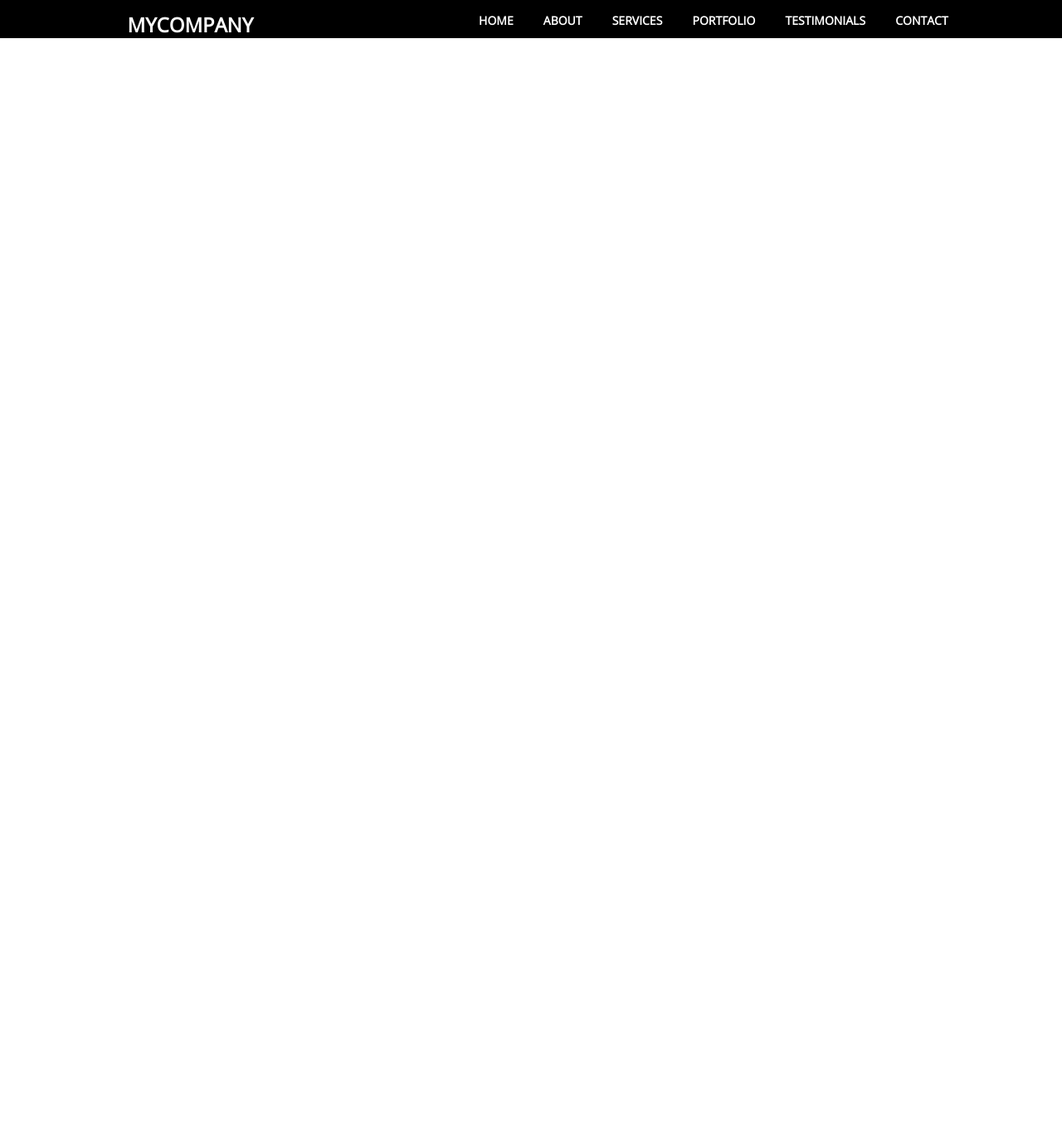
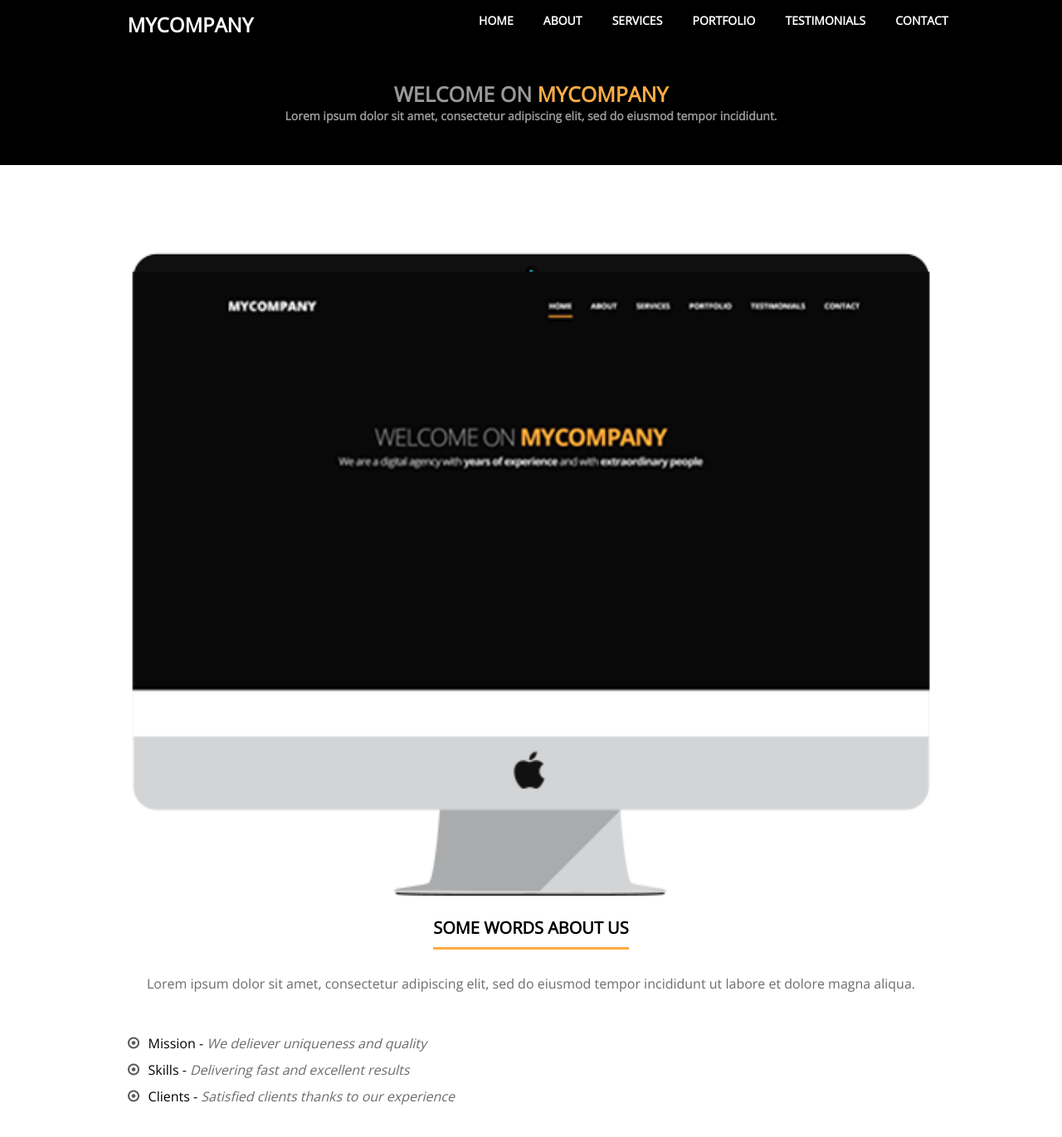
Before and after one commit to Quinlys/TrainingWebsite, a plain HTML site: page index.html in a window 1280 px wide. Shown: the part 43-1414 px from the top of the page at 83% size. Before the commit the page ends 800 px from the top, so only its background shows below. Drawn offline with nearby package versions, Linux system fonts and the light colour scheme.

Commit message:
Upload 2 blocks

```diff
--- a/index.html
+++ b/index.html
@@ -23,7 +23,35 @@
             </div>
         </nav>
     </header>
-
+    <main>
+        <div class="main-welcome">
+            <h1>
+                WELCOME ON <span class="mycompany">MYCOMPANY</span>
+                <p>
+                    Lorem ipsum dolor sit amet, consectetur adipiscing elit, sed do eiusmod tempor incididunt.
+                </p>
+            </h1>
+        </div>
+        <div class="wrapper">
+            <div class="main-about">
+                <div class="about-left">
+                    <img src="img/mac.png" alt="mac" class="mw-100">
+                </div>
+                <div class="about-right">
+                    <h1>SOME WORDS ABOUT US</h1>
+                    <p>
+                        Lorem ipsum dolor sit amet, consectetur adipiscing elit, sed do eiusmod tempor
+                        incididunt ut labore et dolore magna aliqua.
+                    </p>
+                    <ul>
+                        <li>Mission - <i>We deliever uniqueness and quality</i></li>
+                        <li>Skills - <i>Delivering fast and excellent results</i></li>
+                        <li>Clients - <i>Satisfied clients thanks to our experience</i></li>
+                    </ul>
+                </div>
+            </div>
+        </div>
+    </main>
     <script src="index.js"></script>
 </body>
 </html>
--- a/style.css
+++ b/style.css
@@ -50,12 +50,110 @@ nav {
     display: none;
 }
 
+main {
+    display: flex;
+    flex-direction: column;
+    width: 100%;
+}
+
+main .main-welcome {
+    background-color: #000000;
+    text-align: center;
+    padding: 200px 0 410px 0;
+}
+
+main .main-welcome p {
+    color: #999999;
+    font-size: 20px;
+}
+
+
+main .main-welcome h1 {
+    color: #999999;
+    font-size: 44px;
+}
+
+.mycompany {
+    color: #fcac45;
+}
+
+.wrapper {
+    width: 76%;
+    margin: 0 auto;
+}
+
+main .main-about {
+    display: flex;
+    padding: 100px 0;
+}
+
+.about-right {
+    margin-left: 175px;
+}
+
+.about-right h1{
+    display: inline-block;
+    border-bottom: 3px solid #fcac45;
+    padding-bottom: 20px;
+}
+
+.about-right p{
+    margin: 30px 0 50px 0;
+    color: #6c6c6c;
+}
+
+.about-right li{
+    background: url("img/mark.png") 0 no-repeat;
+    padding-left: 25px;
+    margin-top: 10px;
+}
+
+.about-right li i {
+    color: #6c6c6c;
+}
+
+.mw-100 {
+    min-width: 100%;
+}
+
+
+
+
+
+
 
 
 
 @media screen and (max-width: 1300px) {
     nav {
         margin-left: 20%;
+    }
+    main .main-welcome {
+        padding: 50px 0;
+    }
+    main .main-welcome p {
+        font-size: 14px;
+    }
+    main .main-welcome h1 {
+        font-size: 25px;
+    }
+    .mw-100 {
+        max-width: 100%;
+    }
+    .main-about {
+        flex-direction: column;
+    }
+    .about-right {
+        text-align: center;
+        margin-left: 0;
+    }
+    .about-right li {
+        text-align: left;
+    }
+    .about-right h1 {
+        margin-top: 20px;
+        font-size: 20px;
+        padding-bottom: 10px;
     }
 }
 
```
Also changed, not shown: img/mac.png (added), img/mark.png (added).
